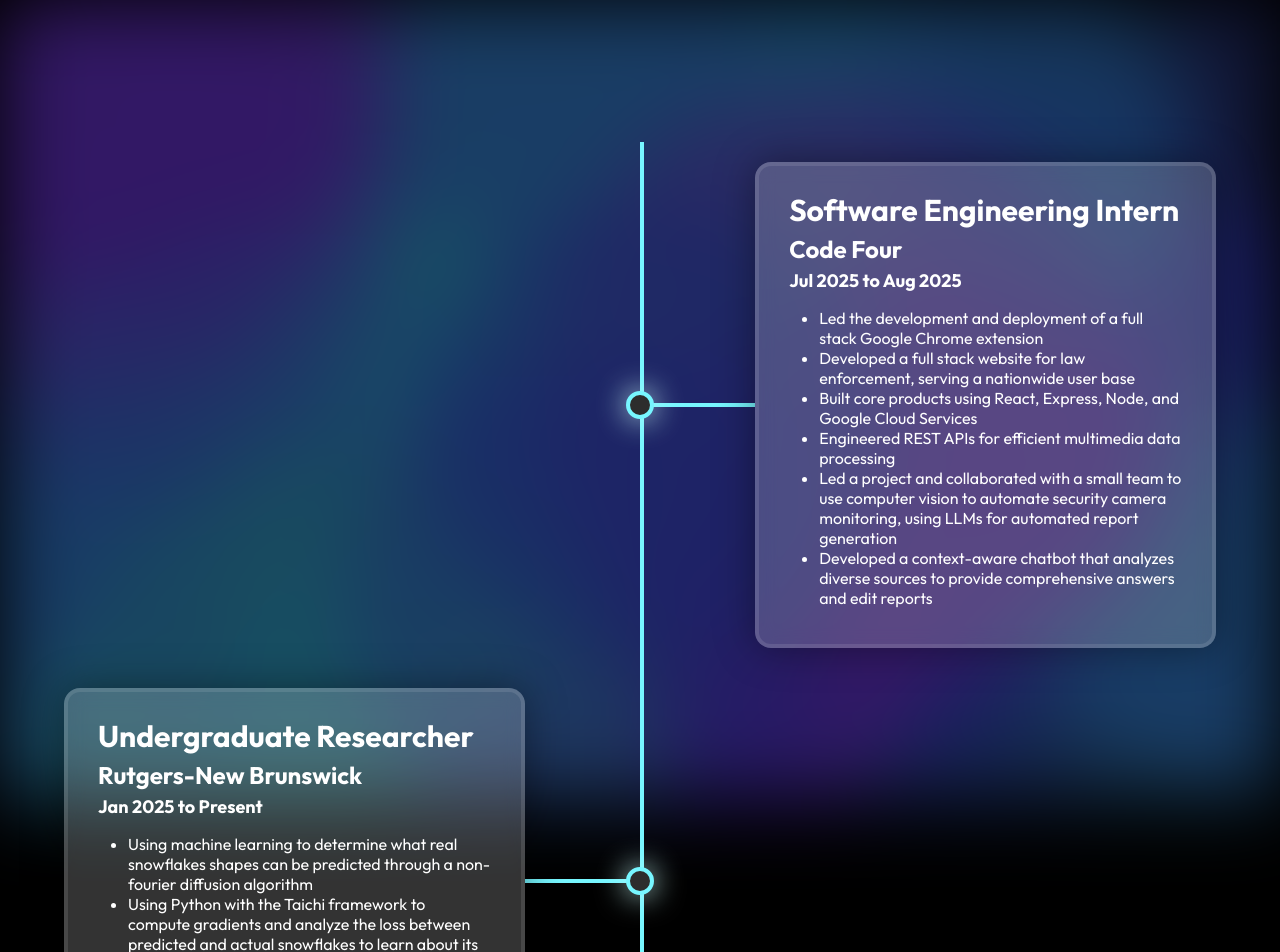
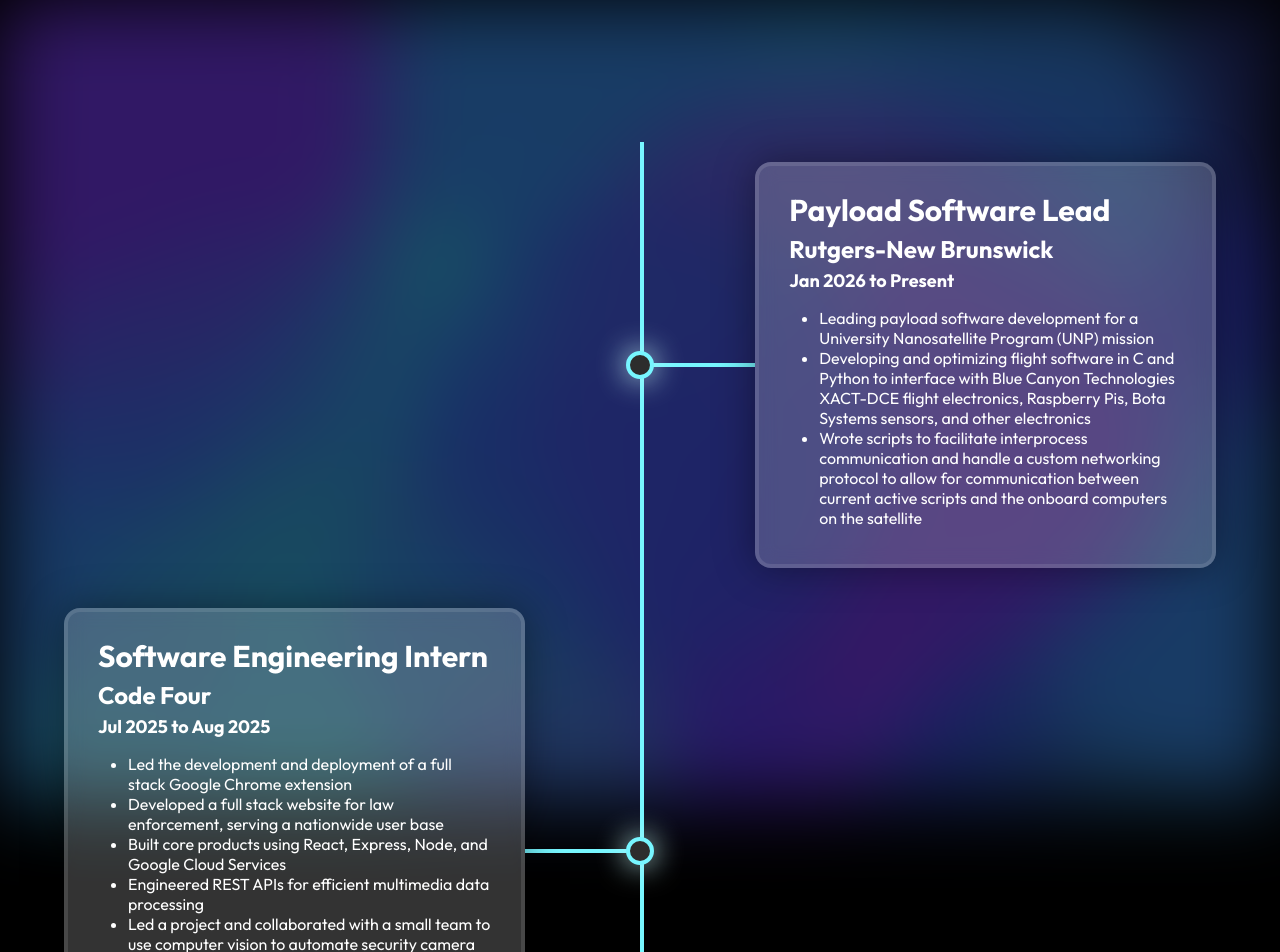
Before and after one commit to sbhat300/sbhat300.github.io, a React (Create React App) app in the folder frontend/: page /experience in a window 1280 px wide. Shown: the top 952 px of the page. Built offline with nearby package versions, Linux system fonts and the light colour scheme.

Commit message:
payload software lead experience

```diff
--- a/frontend/src/components/ExperiencePage/ExperiencePage.jsx
+++ b/frontend/src/components/ExperiencePage/ExperiencePage.jsx
@@ -5,6 +5,17 @@
 
 const ExperiencePage = () => {
   const experiences = [
+    {
+      title: "Payload Software Lead",
+      start: "Jan 2026",
+      end: "Present",
+      company: "Rutgers-New Brunswick",
+      description: [
+        "Leading payload software development for a University Nanosatellite Program (UNP) mission",
+        "Developing and optimizing flight software in C and Python to interface with Blue Canyon Technologies XACT-DCE flight electronics, Raspberry Pis, Bota Systems sensors, and other electronics",
+        "Wrote scripts to facilitate interprocess communication and handle a custom networking protocol to allow for communication between current active scripts and the onboard computers on the satellite"
+      ]
+    },
     {
       title: "Software Engineering Intern",
       start: "Jul 2025",
@@ -22,11 +33,11 @@
     {
       title: "Undergraduate Researcher",
       start: "Jan 2025",
-      end: "Present",
+      end: "Jul 2025",
       company: "Rutgers-New Brunswick",
       description: [
-        "Using machine learning to determine what real snowflakes shapes can be predicted through a non-fourier diffusion algorithm",
-        "Using Python with the Taichi framework to compute gradients and analyze the loss between predicted and actual snowflakes to learn about its parameters",
+        "Used machine learning to determine what real snowflakes shapes can be predicted through a non-fourier diffusion algorithm",
+        "Used Python with the Taichi framework to compute gradients and analyze the loss between predicted and actual snowflakes to learn about its parameters",
         "Learned about loss functions, optimization algorithms, and differentiable physics methods such as checkpointing"
       ]
     },
```
Also changed, not shown: 1 other file (tests, documents, lock files or other folders).
